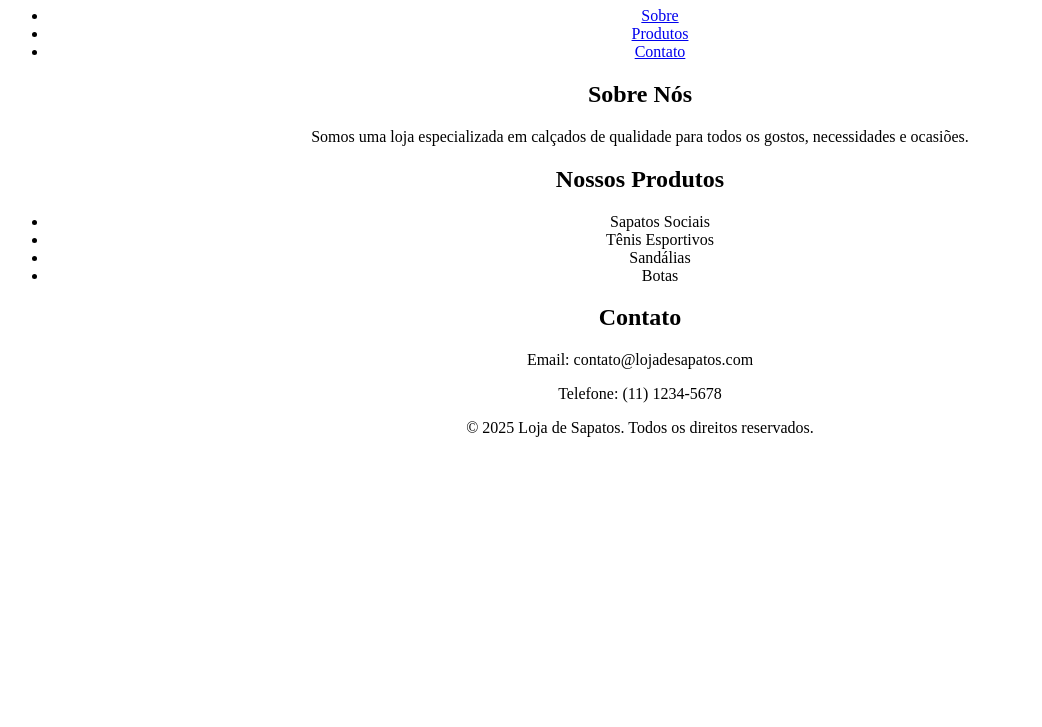
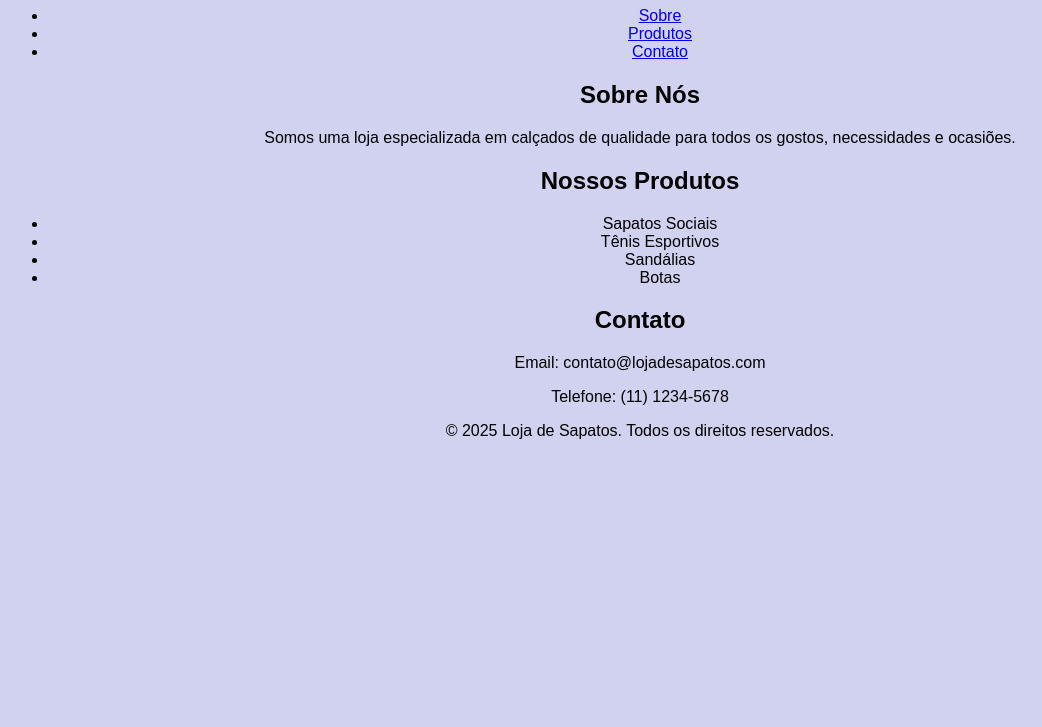
Before and after one commit to enrique-nog/Projeto_Sapatones, a plain HTML site: page index.html in a window 1280 px wide. Shown: the part 73-800 px from the top of the page, without its empty margins (0-1042 px from the left). Drawn offline with Linux system fonts and the light colour scheme.

Commit message:
Mudanças no sapatones
- Corzinha adicionada;
- Fonte mudada;
- Mineiro nerfado.

```diff
--- a/index.html
+++ b/index.html
@@ -8,6 +8,8 @@
     <style>
         body{
             text-align: center;
+            background-color:rgb(209, 209, 240);
+            font-family: fantasy;
         }
     </style>
 
```
